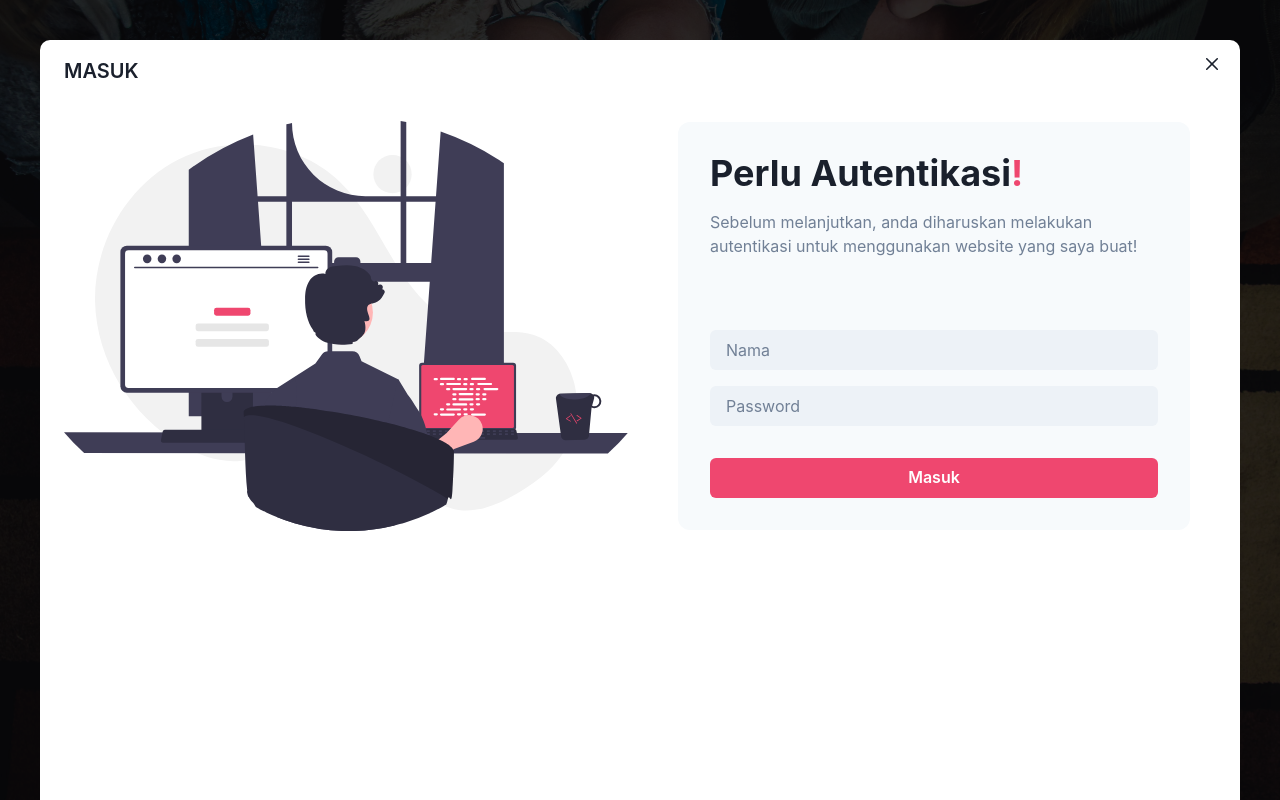
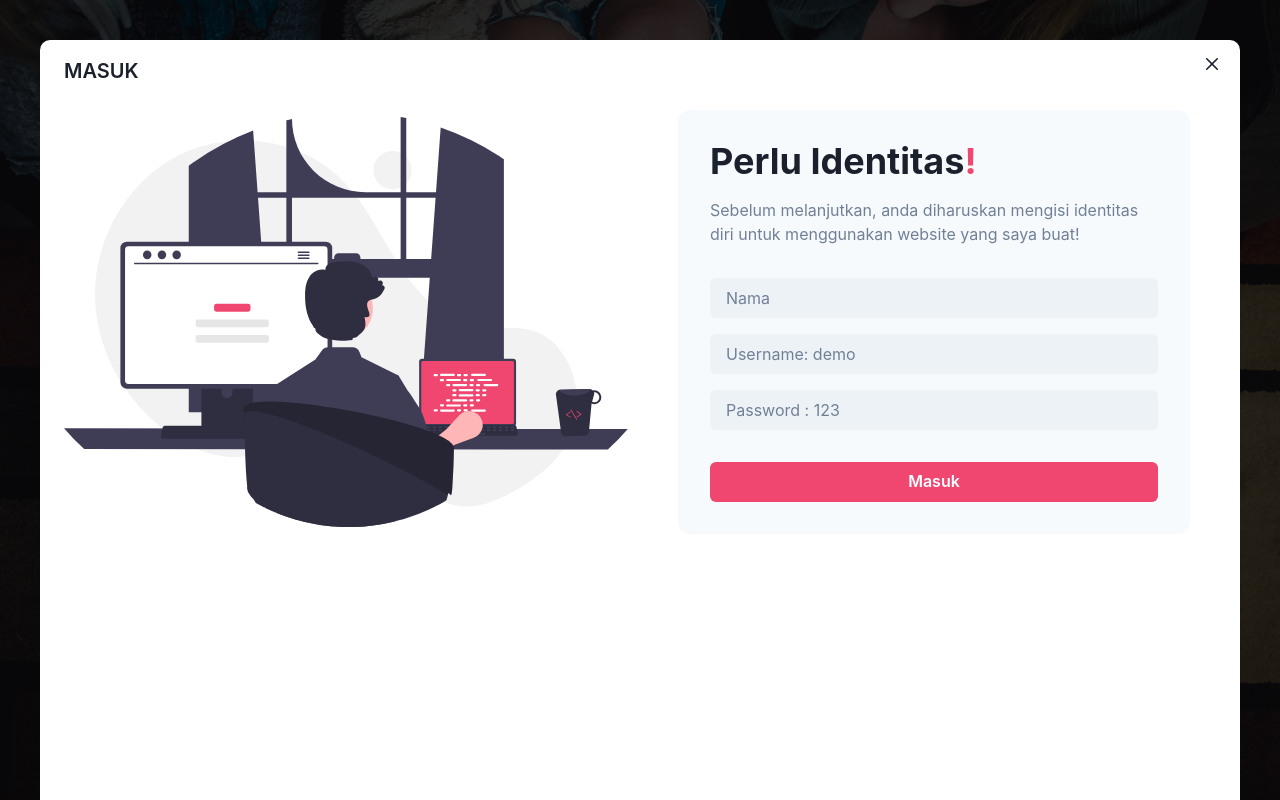
Before and after one commit to nabilaba/Quiz-With-Trivia, a React (Vite) app: page / in a window 1280 px wide. Both pictures are taken after a click on the button "MASUK". Built offline with nearby package versions, Linux system fonts and the light colour scheme.

Commit message:
added simple login

```diff
--- a/src/router/Homepage/index.jsx
+++ b/src/router/Homepage/index.jsx
@@ -1,3 +1,4 @@
+import { useEffect, useState } from "react";
 import {
   Flex,
   Box,
@@ -21,6 +22,8 @@ import loginImg from "../../assets/image/login.svg";
 
 export default function Homepage() {
   const { isOpen, onOpen, onClose } = useDisclosure();
+  const [username, setUsername] = useState("");
+  const [password, setPassword] = useState("");
   const hoveractive = {
     _hover: {
       bg: "accent.100",
@@ -30,6 +33,16 @@ export default function Homepage() {
       bg: "accent.100",
       boxShadow: "xl",
     },
+  };
+  const HandleSubmit = (e) => {
+    e.preventDefault();
+    if (username !== "demo") alert("Username tidak ditemukan");
+    else if (password < 8) alert("Password minimal 8 karakter");
+    else if (password !== "1234678") alert("Password salah");
+    else {
+      alert("Login berhasil");
+      onClose();
+    }
   };
 
   return (
@@ -78,7 +91,7 @@ export default function Homepage() {
         <ModalContent m={10} borderRadius={10}>
           <ModalHeader>MASUK</ModalHeader>
           <ModalCloseButton />
-          <ModalBody py={0}>
+          <ModalBody>
             <Stack
               spacing={6}
               direction={{ base: "column", md: "row" }}
@@ -96,7 +109,6 @@ export default function Homepage() {
                   spacing={{ base: 8 }}
                   maxW={{ lg: "lg" }}
                   mx="auto"
-                  my={5}
                 >
                   <Stack spacing={4}>
                     <Heading
@@ -104,7 +116,7 @@ export default function Homepage() {
                       lineHeight={1.1}
                       fontSize={{ base: "2xl", sm: "3xl", md: "4xl" }}
                     >
-                      Perlu Autentikasi
+                      Perlu Identitas
                       <Text as={"span"} color="accent.50">
                         !
                       </Text>
@@ -113,13 +125,15 @@ export default function Homepage() {
                       color={"gray.500"}
                       fontSize={{ base: "sm", sm: "md" }}
                     >
-                      Sebelum melanjutkan, anda diharuskan melakukan autentikasi
-                      untuk menggunakan website yang saya buat!
+                      Sebelum melanjutkan, anda diharuskan mengisi identitas
+                      diri untuk menggunakan website yang saya buat!
                     </Text>
                   </Stack>
-                  <Box as={"form"} mt={10}>
+                  <Box as={"form"} onSubmit={HandleSubmit}>
                     <Stack spacing={4}>
                       <Input
+                        type="text"
+                        isRequired
                         placeholder="Nama"
                         bg={"gray.100"}
                         border={0}
@@ -129,17 +143,32 @@ export default function Homepage() {
                         }}
                       />
                       <Input
-                        placeholder="Password"
+                        type="text"
+                        isRequired
+                        placeholder="Username: demo"
                         bg={"gray.100"}
                         border={0}
                         color={"gray.500"}
                         _placeholder={{
                           color: "gray.500",
                         }}
+                        onChange={(e) => setUsername(e.target.value)}
+                      />
+                      <Input
+                        type="password"
+                        isRequired
+                        placeholder="Password : 123"
+                        bg={"gray.100"}
+                        border={0}
+                        color={"gray.500"}
+                        _placeholder={{
+                          color: "gray.500",
+                        }}
+                        onChange={(e) => setPassword(e.target.value)}
                       />
                     </Stack>
                     <Button
-                      fontFamily={"heading"}
+                      type="submit"
                       mt={8}
                       w={"full"}
                       bg="accent.50"
```
